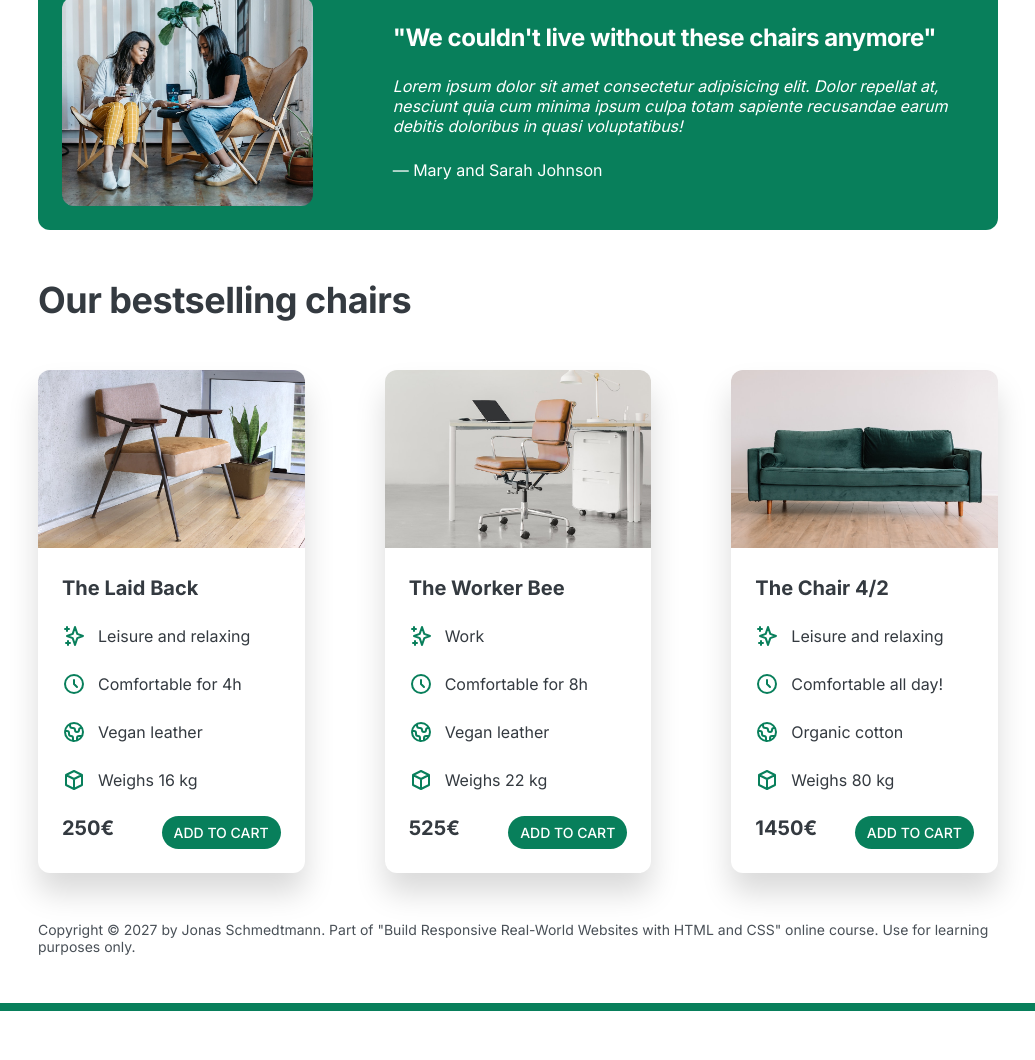
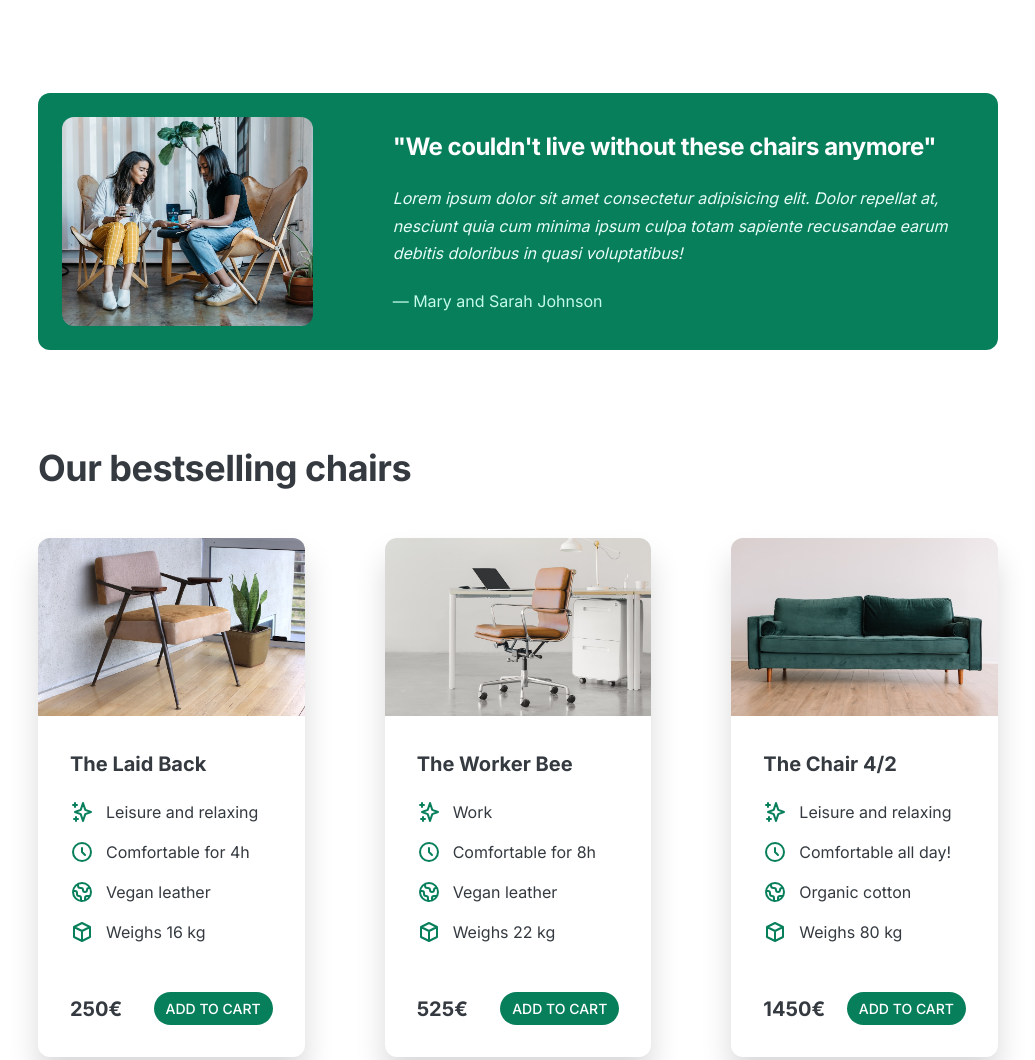
Before and after one commit to ClaudioNoggueira/chair-shop, a plain HTML site: page index.html in a window 1280 px wide. Shown: the part 917-1977 px from the top of the page, without its empty margins (122-1157 px from the left). Before the commit the page ends 1928 px from the top, so only its background shows below. Drawn offline with Linux system fonts and the light colour scheme.

Commit message:
Whitespace and visual hierarchy

```diff
--- a/style.css
+++ b/style.css
@@ -4,12 +4,6 @@ SPACING SYSTEM (px)
 
 FONT SIZE SYSTEM (px)
 10 / 12 / 14 / 16 / 18 / 20 / 24 / 30 / 36 / 44 / 52 / 62 / 74 / 86 / 98
-*/
-
-/*
-MAIN COLORS : #087f5b
-GREY COLOR : #343a40
-
 */
 
 @import url('https://fonts.googleapis.com/css2?family=Inter:wght@400;500;700&display=swap');
@@ -24,6 +18,8 @@ GREY COLOR : #343a40
   --main-color: #087f5b;
   --gray-color: #343a40;
   --btn-hover-color: #099268;
+  --testimonial-text-color: #e6fcf5;
+  --testimonial-author-color: #c3fae8;
   --footer-font-color: #495057;
 }
 
@@ -44,7 +40,7 @@ body {
 
 header,
 section {
-  margin-bottom: 48px;
+  margin-bottom: 96px;
 }
 
 h2 {
@@ -96,7 +92,7 @@ header {
   display: grid;
   grid-template-columns: repeat(2, 1fr);
   column-gap: 80px;
-  margin-top: 48px;
+  margin-top: 64px;
 }
 
 .header-text-box {
@@ -107,7 +103,7 @@ h1 {
   font-size: 44px;
   letter-spacing: -1px;
   line-height: 1.1;
-  margin-bottom: 24px;
+  margin-bottom: 32px;
   /* text-shadow: 0 5px 5px rgba(0, 0, 0, 0.15); */
 }
 
@@ -125,7 +121,7 @@ img {
 .features-icon {
   color: var(--main-color);
   height: 32px;
-  margin-bottom: 16px;
+  margin-bottom: 24px;
   width: 32px;
 }
 
@@ -158,8 +154,14 @@ img {
 }
 
 .testimonial-text {
+  color: var(--testimonial-text-color);
   font-style: italic;
+  line-height: 1.7;
   margin-bottom: 24px;
+}
+
+.testimonial-author{
+  color: var(--testimonial-author-color);
 }
 
 /* CHAIRS */
@@ -174,7 +176,7 @@ border-bottom-right-radius: 0;
 }
 
 .chair-box {
-  padding: 24px;
+  padding: 32px;
 }
 
 h3 {
@@ -184,14 +186,14 @@ h3 {
 
 .chair-details {
   list-style: none;
-  margin-bottom: 24px;
+  margin-bottom: 48px;
 }
 
 .chair-details li {
   align-items: center;
   display: flex;
   gap: 12px;
-  margin-bottom: 24px;
+  margin-bottom: 16px;
 }
 
 .chair-details li:last-child {
@@ -205,6 +207,7 @@ h3 {
 }
 
 .chair-price {
+  align-items: center;
   display: flex;
   font-size: 20px;
   justify-content: space-between;
```
